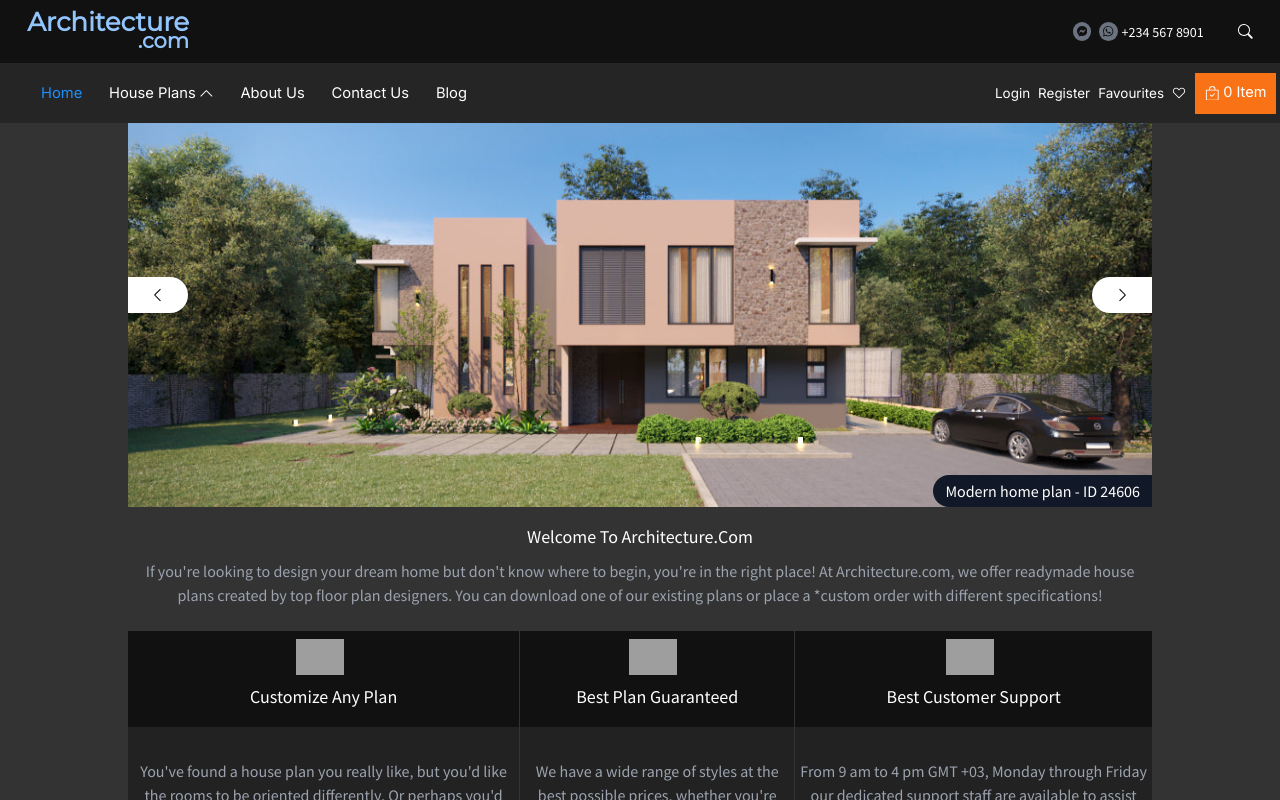
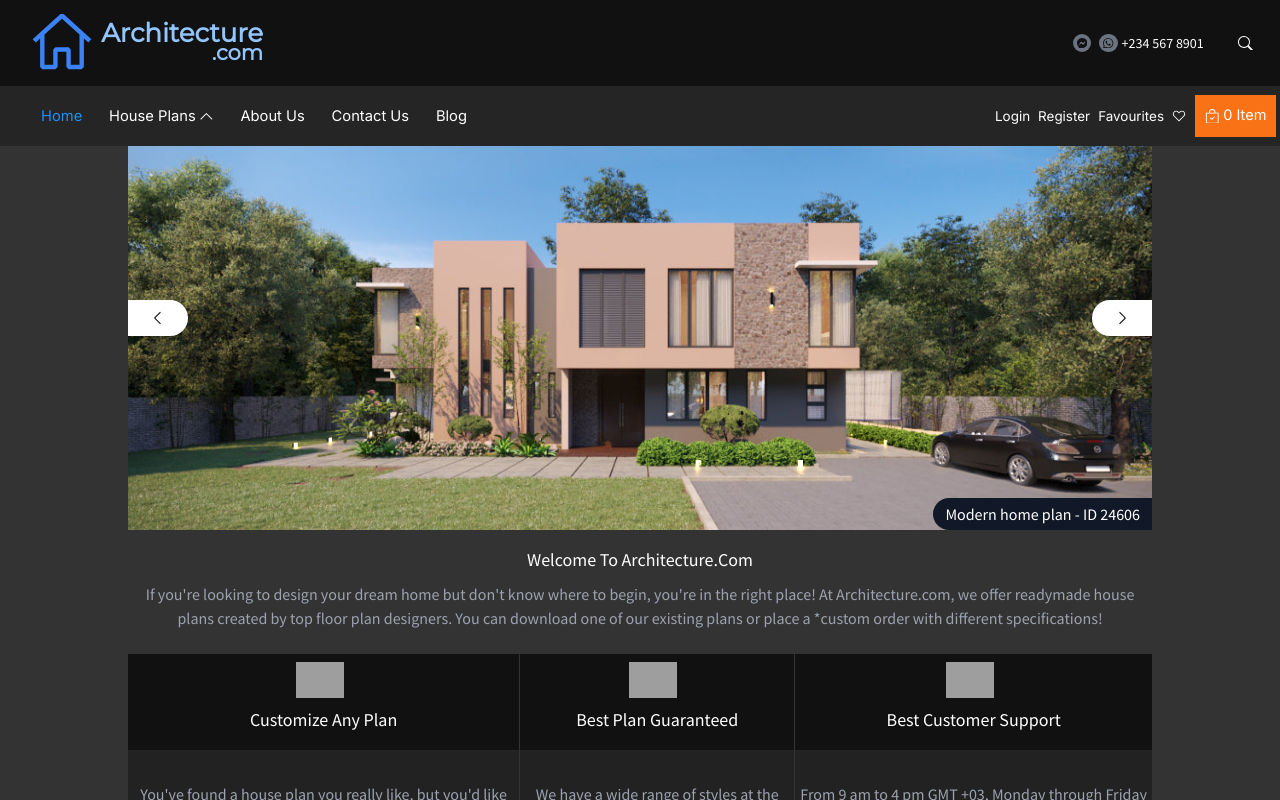
Before and after one commit to cleverAkanimoh/architecture, a React (Create React App) app: page / in a window 1280 px wide. Shown: the top 800 px of the page. Built offline with nearby package versions, Linux system fonts and the light colour scheme; grey boxes are pictures that could not be loaded; a web font is replaced by a local one.

Commit message:
modified TopSection.tsx and maramani-logo.svg

```diff
--- a/src/Components/header/TopSection.tsx
+++ b/src/Components/header/TopSection.tsx
@@ -1,11 +1,13 @@
 import { BsMessenger, BsSearch, BsWhatsapp } from "react-icons/bs";
 import { Link } from "react-router-dom";
+import { VscHome } from "react-icons/vsc";
 
 export default function TopSection() {
   return (
     <div className="topsection">
       <section className="topsection-section">
-        <Link to={"architecture-website"}>
+        <Link to={"architecture-website"} className="flex items-center">
+        <VscHome className="text-[30px] sm:text-[50px] md:text-[70px] text-blue-500 mr-1" />
           <h4 className="topsection-logo">
             <span className="architecture">architecture</span>
             <span className="com">.com</span>
```
Also changed, not shown: src/assets/images/maramani-logo.svg.
